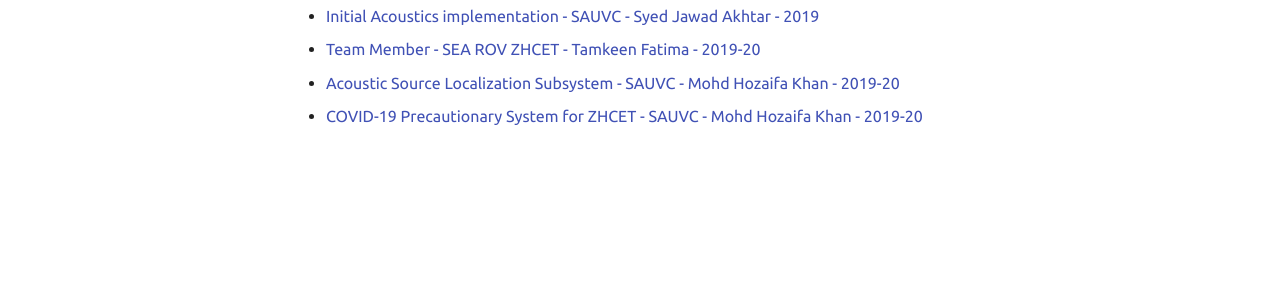
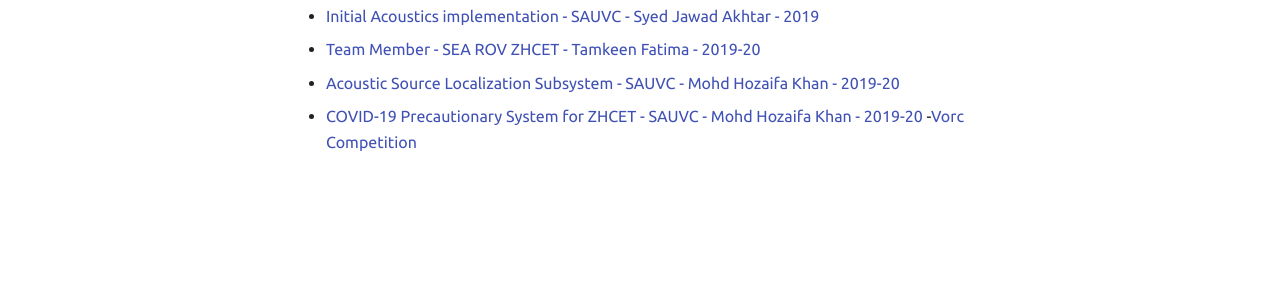
Before and after one commit to auvzhcet/Documentation, an MkDocs documentation site: the page built from docs/computer/student_Reports/students.md, in a window 1280 px wide. Shown: the part 474-774 px from the top of the page. Built offline with MkDocs 1.6.1 and Material for MkDocs 9.7.7, drawn with Linux system fonts in a browser that asks for light colours; comment, search, counter and statistics services are not loaded.

Commit message:
added link of vorc.md

```diff
--- a/docs/computer/student_Reports/students.md
+++ b/docs/computer/student_Reports/students.md
@@ -12,3 +12,4 @@ Format: [Designation - Team - Name - Academic Year] (Link to the doc)
 - [Team Member - SEA ROV ZHCET - Tamkeen Fatima - 2019-20](Tamkeen_2019-20.md)
 - [Acoustic Source Localization Subsystem - SAUVC - Mohd Hozaifa Khan - 2019-20](Acoustic-Source_Mohd-Hozaifa-Khan.md)
 - [COVID-19 Precautionary System for ZHCET - SAUVC - Mohd Hozaifa Khan - 2019-20](Computer-Team_SAUVC_Mohd-Hozaifa-Khan_2019-20.md)
+-[Vorc Competition](vorc.md)
```
